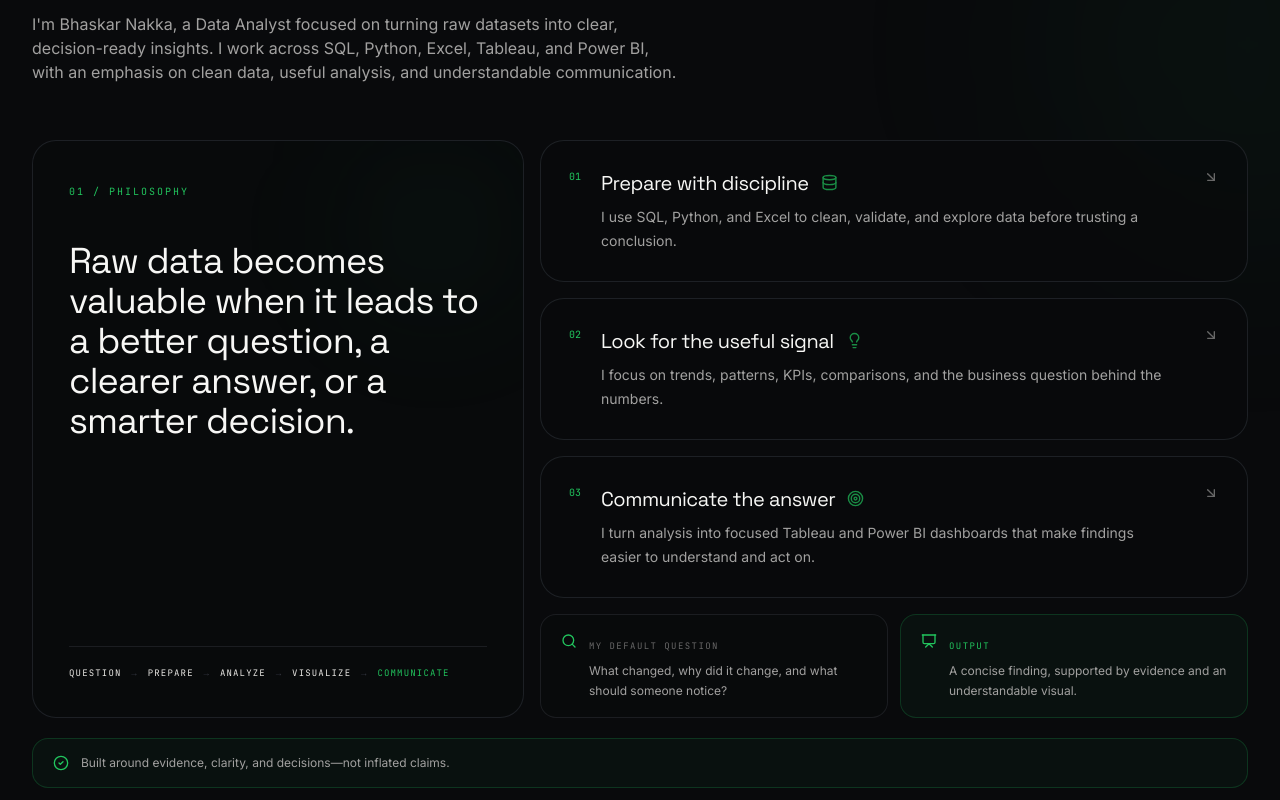
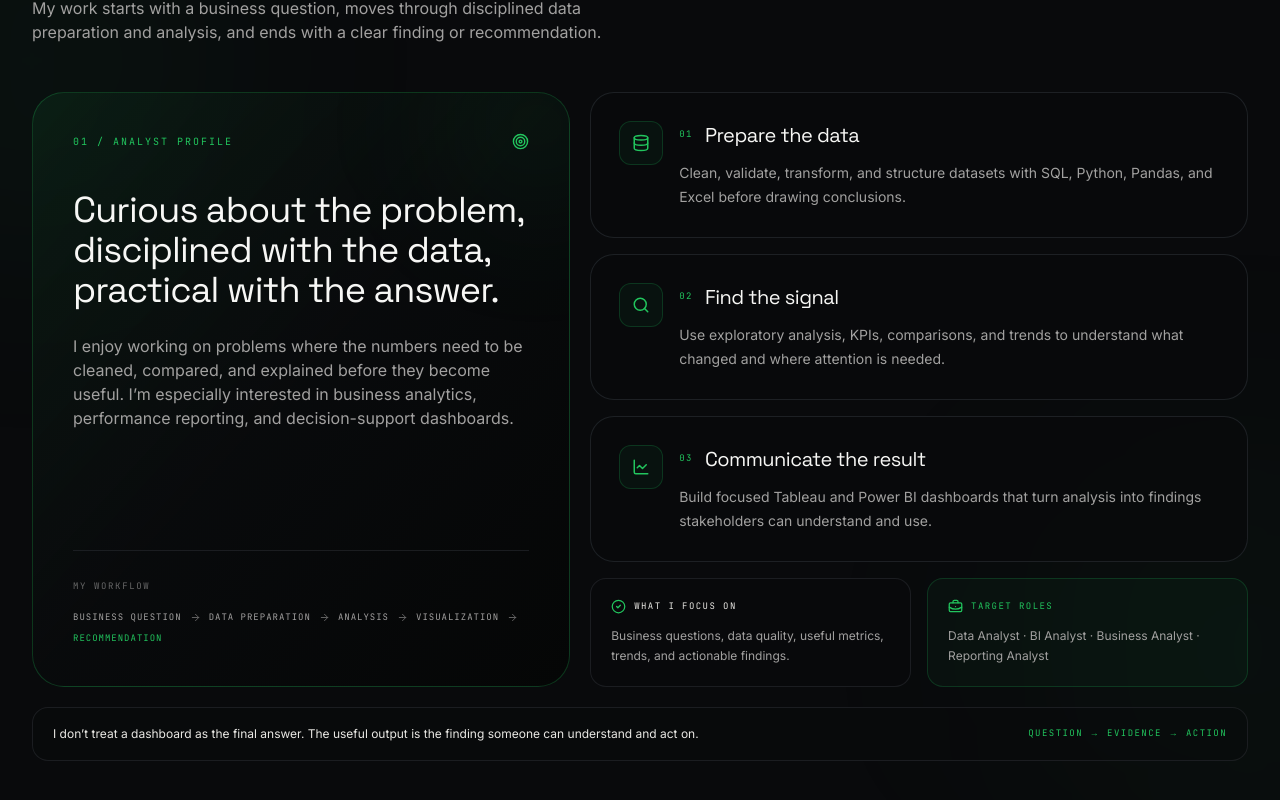
Before and after one commit to bhaskar-nb/portfolio, a Next.js app: page / in a window 1280 px wide. Shown: the part 2020-2820 px from the top of the page. Built offline with nearby package versions, Linux system fonts and the light colour scheme.

Commit message:
Redesign About section for recruiter-focused Data Analyst positioning

```diff
--- a/components/About.tsx
+++ b/components/About.tsx
@@ -1,43 +1,139 @@
 "use client";
 
 import { motion } from "framer-motion";
-import { Database, Lightbulb, Target, ArrowDownRight, CheckCircle2, Search, Presentation } from "lucide-react";
+import { ArrowRight, BriefcaseBusiness, CheckCircle2, Database, LineChart, Search, Target } from "lucide-react";
+import SectionHeading from "@/components/SectionHeading";
 import { profile } from "@/lib/data";
-import SectionHeading from "@/components/SectionHeading";
 
-const highlights = [
-  { icon: Database, number: "01", title: "Prepare with discipline", detail: "I use SQL, Python, and Excel to clean, validate, and explore data before trusting a conclusion." },
-  { icon: Lightbulb, number: "02", title: "Look for the useful signal", detail: "I focus on trends, patterns, KPIs, comparisons, and the business question behind the numbers." },
-  { icon: Target, number: "03", title: "Communicate the answer", detail: "I turn analysis into focused Tableau and Power BI dashboards that make findings easier to understand and act on." },
+const strengths = [
+  {
+    icon: Database,
+    title: "Prepare the data",
+    detail: "Clean, validate, transform, and structure datasets with SQL, Python, Pandas, and Excel before drawing conclusions.",
+  },
+  {
+    icon: Search,
+    title: "Find the signal",
+    detail: "Use exploratory analysis, KPIs, comparisons, and trends to understand what changed and where attention is needed.",
+  },
+  {
+    icon: LineChart,
+    title: "Communicate the result",
+    detail: "Build focused Tableau and Power BI dashboards that turn analysis into findings stakeholders can understand and use.",
+  },
 ];
 
-const workflow = ["Question", "Prepare", "Analyze", "Visualize", "Communicate"];
+const workflow = ["Business question", "Data preparation", "Analysis", "Visualization", "Recommendation"];
 
 export default function About() {
   return (
-    <section id="about" className="relative overflow-hidden border-t border-base-500/60 py-28">
-      <div className="pointer-events-none absolute -right-40 top-20 h-96 w-96 rounded-full bg-gold/5 blur-[120px]" />
+    <section id="about" className="relative overflow-hidden border-t border-base-500/60 py-24 sm:py-28">
+      <div className="pointer-events-none absolute -left-40 top-24 h-96 w-96 rounded-full bg-gold/5 blur-[120px]" />
+      <div className="pointer-events-none absolute right-[-12rem] bottom-0 h-[28rem] w-[28rem] rounded-full bg-gold/[0.035] blur-[130px]" />
+
       <div className="relative mx-auto max-w-7xl px-4 sm:px-6 lg:px-8">
-        <SectionHeading eyebrow="-- about / approach" title="I care about what the data means, not just how it looks." description={`I'm ${profile.name}, a Data Analyst focused on turning raw datasets into clear, decision-ready insights. I work across SQL, Python, Excel, Tableau, and Power BI, with an emphasis on clean data, useful analysis, and understandable communication.`} />
+        <SectionHeading
+          eyebrow="-- about / how I work"
+          title="I turn messy data into clear answers."
+          description="I’m a Data Analyst focused on SQL, Python, Excel, Tableau, and Power BI. My work starts with a business question, moves through disciplined data preparation and analysis, and ends with a clear finding or recommendation."
+        />
 
-        <div className="mt-14 grid gap-4 lg:grid-cols-[0.82fr_1.18fr]">
-          <motion.div initial={{ opacity: 0, x: -24 }} whileInView={{ opacity: 1, x: 0 }} viewport={{ once: true, margin: "-70px" }} transition={{ duration: 0.6 }} className="relative overflow-hidden rounded-3xl border border-base-500/80 bg-base-800/70 p-7 sm:p-9">
-            <div className="absolute right-0 top-0 h-44 w-44 rounded-full bg-gold/5 blur-3xl" />
-            <div className="relative flex h-full flex-col justify-between">
-              <div>
-                <span className="font-mono text-[10px] uppercase tracking-[0.2em] text-gold">01 / philosophy</span>
-                <p className="mt-10 max-w-md font-display text-3xl leading-tight tracking-tight text-ink-100 sm:text-4xl">Raw data becomes valuable when it leads to a better question, a clearer answer, or a smarter decision.</p>
+        <div className="mt-12 grid gap-5 lg:grid-cols-[0.9fr_1.1fr]">
+          <motion.div
+            initial={{ opacity: 0, x: -24 }}
+            whileInView={{ opacity: 1, x: 0 }}
+            viewport={{ once: true, margin: "-70px" }}
+            transition={{ duration: 0.6 }}
+            className="relative overflow-hidden rounded-[2rem] border border-gold/25 bg-gradient-to-br from-gold/[0.08] via-base-800/80 to-base-900/80 p-7 sm:p-9 lg:p-10"
+          >
+            <div className="absolute right-[-4rem] top-[-4rem] h-48 w-48 rounded-full bg-gold/[0.07] blur-3xl" />
+            <div className="relative flex h-full flex-col">
+              <div className="flex items-center justify-between gap-4">
+                <span className="font-mono text-[10px] uppercase tracking-[0.2em] text-gold">01 / analyst profile</span>
+                <Target size={17} className="text-gold" aria-hidden="true" />
               </div>
-              <div className="mt-12 border-t border-base-500/70 pt-5"><div className="flex flex-wrap gap-x-2 gap-y-2 font-mono text-[9px] uppercase tracking-[0.13em] text-ink-500">{workflow.map((step, i) => <span key={step} className="flex items-center gap-2"><span className={i === workflow.length - 1 ? "text-gold" : ""}>{step}</span>{i < workflow.length - 1 && <span className="text-base-400">→</span>}</span>)}</div></div>
+
+              <h3 className="mt-10 max-w-lg font-display text-3xl leading-tight tracking-tight text-ink-100 sm:text-4xl">
+                Curious about the problem, disciplined with the data, practical with the answer.
+              </h3>
+
+              <p className="mt-6 max-w-lg text-sm leading-7 text-ink-400 sm:text-base">
+                I enjoy working on problems where the numbers need to be cleaned, compared, and explained before they become useful. I’m especially interested in business analytics, performance reporting, and decision-support dashboards.
+              </p>
+
+              <div className="mt-auto pt-10">
+                <div className="border-t border-base-500/70 pt-5">
+                  <span className="font-mono text-[9px] uppercase tracking-[0.18em] text-ink-600">My workflow</span>
+                  <div className="mt-4 flex flex-wrap gap-x-2 gap-y-2">
+                    {workflow.map((step, index) => (
+                      <span key={step} className="flex items-center gap-2 font-mono text-[9px] uppercase tracking-[0.11em] text-ink-400">
+                        <span className={index === workflow.length - 1 ? "text-gold" : ""}>{step}</span>
+                        {index < workflow.length - 1 && <ArrowRight size={11} className="text-ink-600" aria-hidden="true" />}
+                      </span>
+                    ))}
+                  </div>
+                </div>
+              </div>
             </div>
           </motion.div>
 
           <div className="grid gap-4">
-            {highlights.map((h, i) => <motion.div key={h.title} initial={{ opacity: 0, y: 18 }} whileInView={{ opacity: 1, y: 0 }} viewport={{ once: true, margin: "-60px" }} transition={{ duration: 0.5, delay: i * 0.08 }} className="group grid grid-cols-[auto_1fr_auto] items-start gap-5 rounded-3xl border border-base-500/80 bg-base-800/55 p-6 transition-all duration-300 hover:-translate-y-1 hover:border-gold/40 hover:bg-base-700/70 sm:p-7"><span className="font-mono text-[10px] text-gold">{h.number}</span><div><div className="flex items-center gap-3"><h3 className="font-display text-xl text-ink-100">{h.title}</h3><h.icon size={17} className="text-gold opacity-70 transition-transform group-hover:scale-110" aria-hidden="true" /></div><p className="mt-2 max-w-xl text-sm leading-6 text-ink-400">{h.detail}</p></div><ArrowDownRight size={16} className="text-ink-600 transition-all group-hover:translate-x-1 group-hover:translate-y-1 group-hover:text-gold" aria-hidden="true" /></motion.div>)}
-            <div className="grid gap-3 sm:grid-cols-2"><div className="flex items-start gap-3 rounded-2xl border border-base-500/70 bg-base-800/40 px-5 py-4"><Search size={16} className="mt-0.5 shrink-0 text-gold" aria-hidden="true" /><div><span className="font-mono text-[9px] uppercase tracking-[0.16em] text-ink-600">My default question</span><p className="mt-1.5 text-xs leading-5 text-ink-400">What changed, why did it change, and what should someone notice?</p></div></div><div className="flex items-start gap-3 rounded-2xl border border-gold/20 bg-gold/[0.04] px-5 py-4"><Presentation size={16} className="mt-0.5 shrink-0 text-gold" aria-hidden="true" /><div><span className="font-mono text-[9px] uppercase tracking-[0.16em] text-gold">Output</span><p className="mt-1.5 text-xs leading-5 text-ink-400">A concise finding, supported by evidence and an understandable visual.</p></div></div></div>
+            {strengths.map((item, index) => {
+              const Icon = item.icon;
+              return (
+                <motion.article
+                  key={item.title}
+                  initial={{ opacity: 0, y: 18 }}
+                  whileInView={{ opacity: 1, y: 0 }}
+                  viewport={{ once: true, margin: "-60px" }}
+                  transition={{ duration: 0.5, delay: index * 0.08 }}
+                  className="group rounded-3xl border border-base-500/80 bg-base-800/65 p-6 transition-all duration-300 hover:-translate-y-1 hover:border-gold/40 hover:bg-base-700/70 sm:p-7"
+                >
+                  <div className="flex items-start gap-4">
+                    <span className="flex h-11 w-11 shrink-0 items-center justify-center rounded-xl border border-gold/20 bg-gold/[0.05] text-gold">
+                      <Icon size={18} aria-hidden="true" />
+                    </span>
+                    <div className="min-w-0">
+                      <div className="flex items-center gap-3">
+                        <span className="font-mono text-[9px] uppercase tracking-[0.16em] text-gold">0{index + 1}</span>
+                        <h3 className="font-display text-xl tracking-tight text-ink-100">{item.title}</h3>
+                      </div>
+                      <p className="mt-3 text-sm leading-6 text-ink-400">{item.detail}</p>
+                    </div>
+                  </div>
+                </motion.article>
+              );
+            })}
+
+            <div className="grid gap-4 sm:grid-cols-2">
+              <div className="rounded-2xl border border-base-500/70 bg-base-800/45 p-5">
+                <div className="flex items-center gap-2">
+                  <CheckCircle2 size={15} className="text-gold" aria-hidden="true" />
+                  <span className="font-mono text-[9px] uppercase tracking-[0.16em] text-ink-500">What I focus on</span>
+                </div>
+                <p className="mt-3 text-xs leading-5 text-ink-400">Business questions, data quality, useful metrics, trends, and actionable findings.</p>
+              </div>
+              <div className="rounded-2xl border border-gold/20 bg-gold/[0.04] p-5">
+                <div className="flex items-center gap-2">
+                  <BriefcaseBusiness size={15} className="text-gold" aria-hidden="true" />
+                  <span className="font-mono text-[9px] uppercase tracking-[0.16em] text-gold">Target roles</span>
+                </div>
+                <p className="mt-3 text-xs leading-5 text-ink-400">Data Analyst · BI Analyst · Business Analyst · Reporting Analyst</p>
+              </div>
+            </div>
           </div>
         </div>
-        <div className="mt-5 flex items-center gap-3 rounded-2xl border border-gold/20 bg-gold/[0.04] px-5 py-4 text-xs text-ink-400"><CheckCircle2 size={16} className="shrink-0 text-gold" aria-hidden="true" /><span>Built around evidence, clarity, and decisions—not inflated claims.</span></div>
+
+        <motion.div
+          initial={{ opacity: 0, y: 12 }}
+          whileInView={{ opacity: 1, y: 0 }}
+          viewport={{ once: true }}
+          transition={{ duration: 0.5 }}
+          className="mt-5 flex flex-col gap-3 rounded-2xl border border-base-500/70 bg-base-800/40 px-5 py-4 sm:flex-row sm:items-center sm:justify-between"
+        >
+          <p className="text-xs leading-5 text-ink-500">I don’t treat a dashboard as the final answer. The useful output is the finding someone can understand and act on.</p>
+          <span className="shrink-0 font-mono text-[9px] uppercase tracking-[0.16em] text-gold">Question → Evidence → Action</span>
+        </motion.div>
       </div>
     </section>
   );
```
